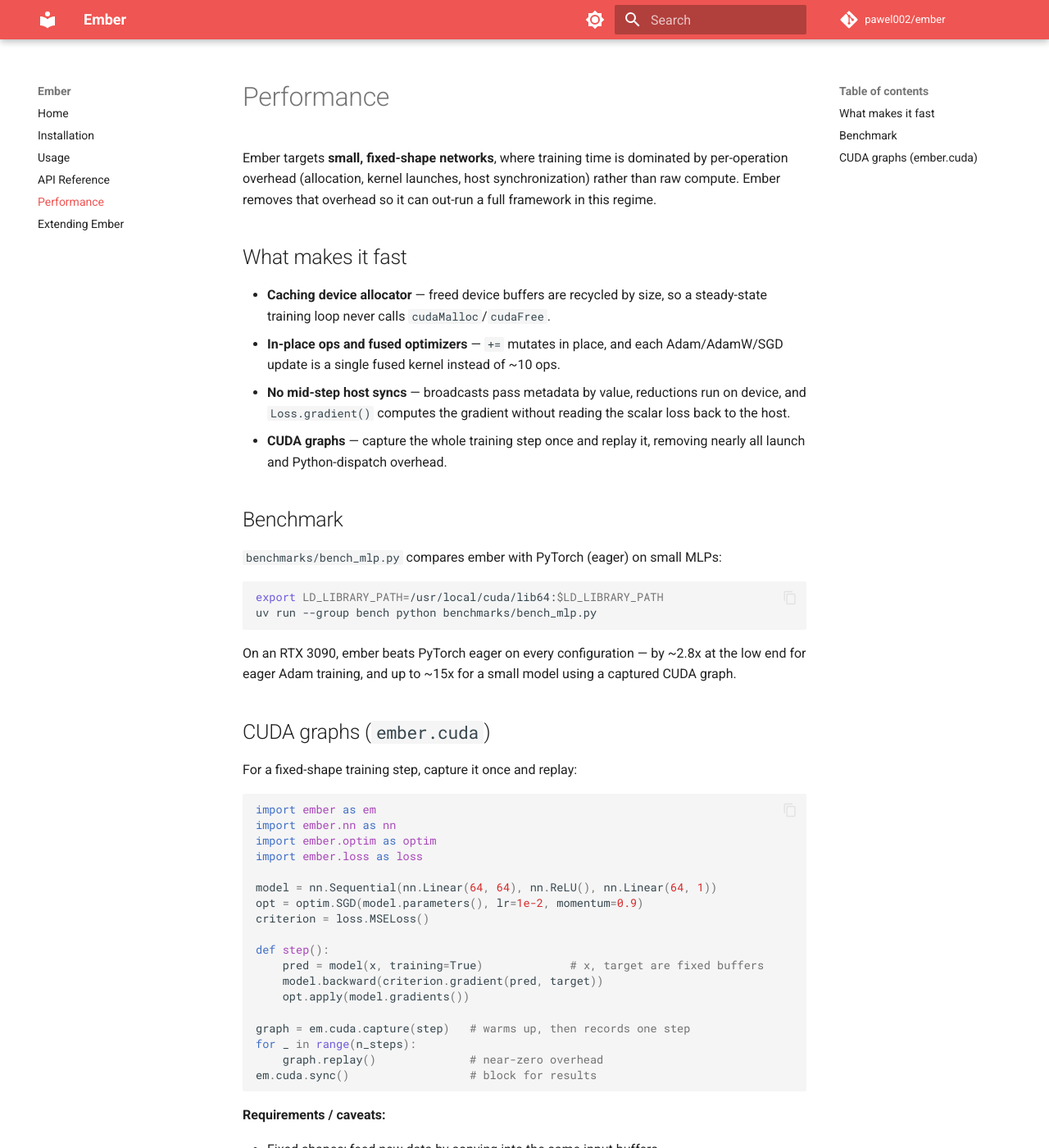
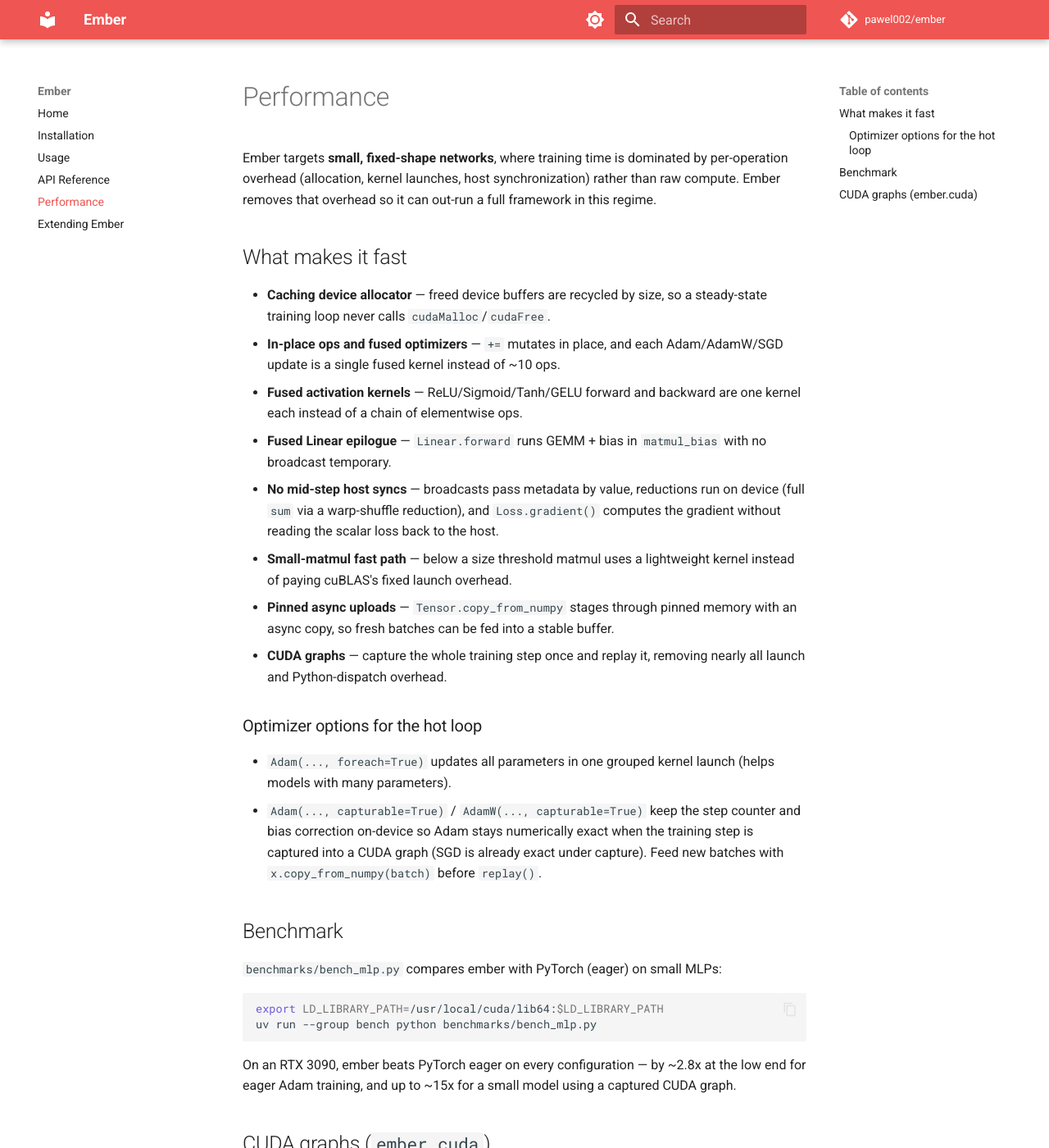
Before and after one commit to pawel002/ember, an MkDocs documentation site: the page built from docs/performance.md, in a window 1280 px wide and 1400 px high. Shown: the whole window at 82% size. Built offline with MkDocs 1.6.1 and Material for MkDocs 9.7.7, drawn with Linux system fonts in a browser that asks for light colours; comment, search, counter and statistics services are not loaded.

Commit message:
docs: record the 8 perf features (pending on-machine benchmark)
Update TODO and performance guide to reflect fused activations, fused Linear
epilogue, tiny-shape matmul, warp-shuffle sum, pinned async uploads, capturable
Adam/AdamW, and grouped optimizer. All implemented but not yet built/benchmarked
(host GPU driver mid-upgrade); verify after reboot.

```diff
--- a/docs/performance.md
+++ b/docs/performance.md
@@ -11,11 +11,28 @@
   a steady-state training loop never calls `cudaMalloc`/`cudaFree`.
 - **In-place ops and fused optimizers** — `+=` mutates in place, and each
   Adam/AdamW/SGD update is a single fused kernel instead of ~10 ops.
+- **Fused activation kernels** — ReLU/Sigmoid/Tanh/GELU forward and backward are
+  one kernel each instead of a chain of elementwise ops.
+- **Fused Linear epilogue** — `Linear.forward` runs GEMM + bias in `matmul_bias`
+  with no broadcast temporary.
 - **No mid-step host syncs** — broadcasts pass metadata by value, reductions run
-  on device, and `Loss.gradient()` computes the gradient without reading the
-  scalar loss back to the host.
+  on device (full `sum` via a warp-shuffle reduction), and `Loss.gradient()`
+  computes the gradient without reading the scalar loss back to the host.
+- **Small-matmul fast path** — below a size threshold matmul uses a lightweight
+  kernel instead of paying cuBLAS's fixed launch overhead.
+- **Pinned async uploads** — `Tensor.copy_from_numpy` stages through pinned
+  memory with an async copy, so fresh batches can be fed into a stable buffer.
 - **CUDA graphs** — capture the whole training step once and replay it, removing
   nearly all launch and Python-dispatch overhead.
+
+### Optimizer options for the hot loop
+
+- `Adam(..., foreach=True)` updates all parameters in one grouped kernel launch
+  (helps models with many parameters).
+- `Adam(..., capturable=True)` / `AdamW(..., capturable=True)` keep the step
+  counter and bias correction on-device so Adam stays numerically exact when the
+  training step is captured into a CUDA graph (SGD is already exact under
+  capture). Feed new batches with `x.copy_from_numpy(batch)` before `replay()`.
 
 ## Benchmark
 
```
Also changed, not shown: TODO.md (+29 -51 lines).
